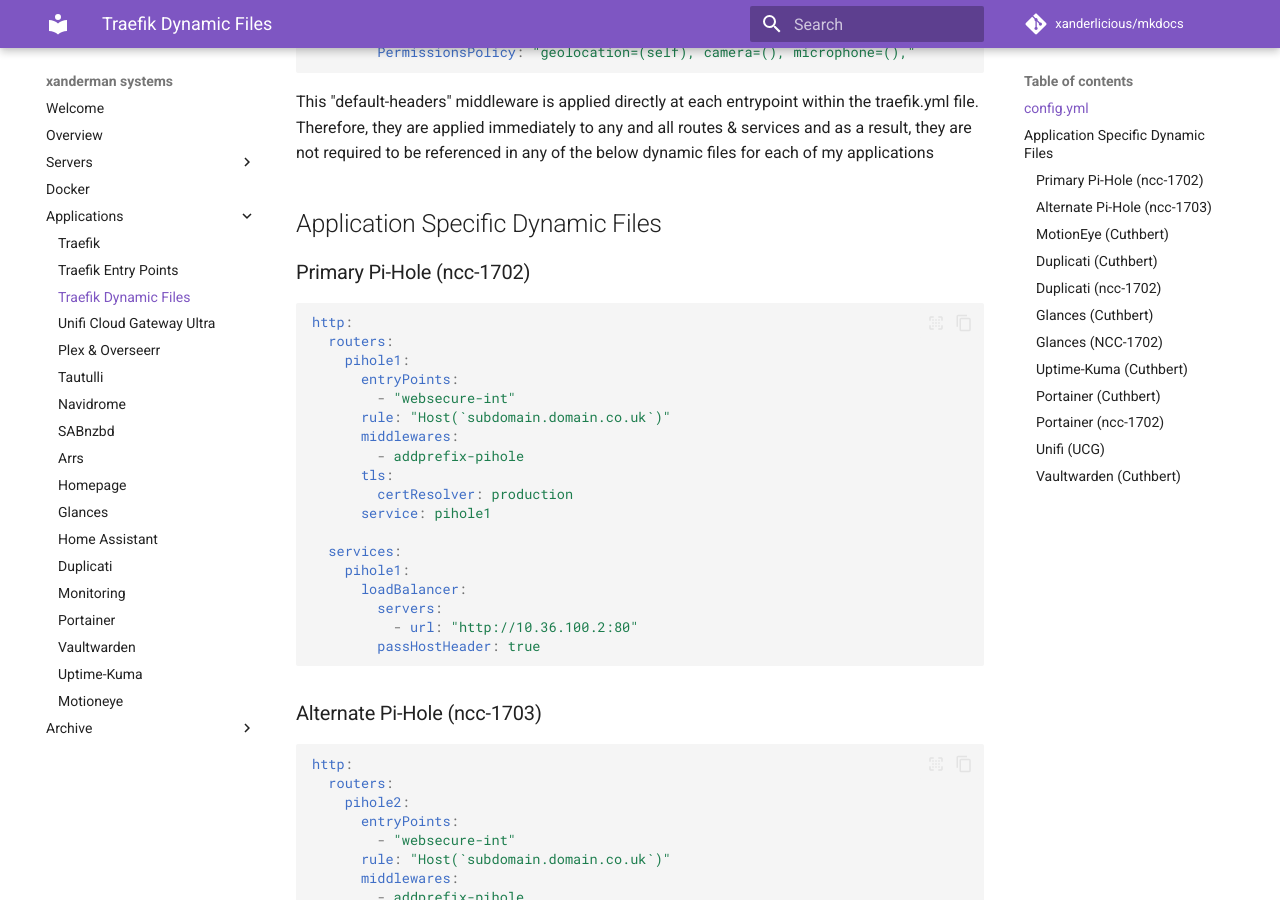
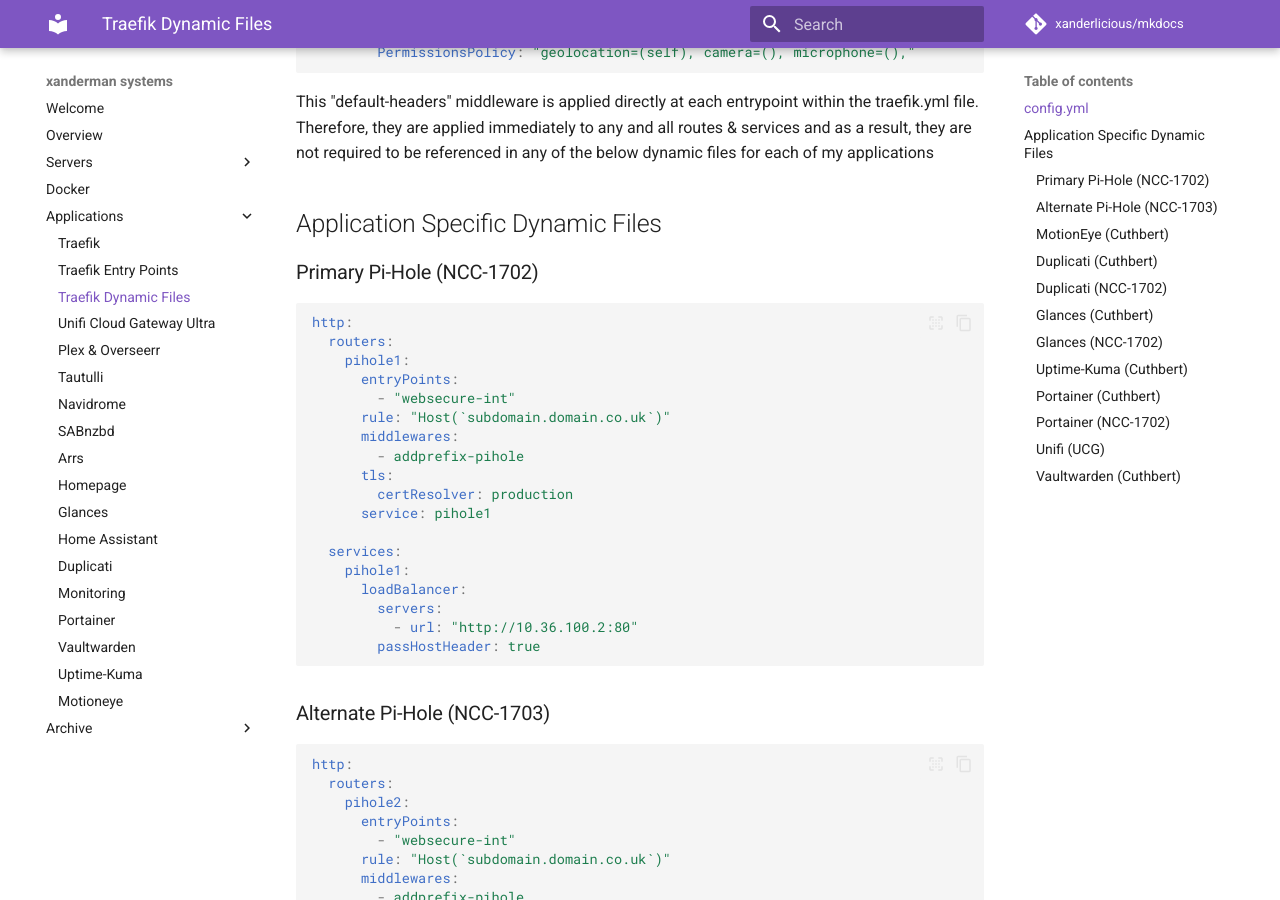
Before and after one commit to Xanderlicious/mkdocs, an MkDocs documentation site: the page built from docs/dynamic.md, in a window 1280 px wide and 900 px high, scrolled down 1452 px. Built offline with MkDocs 1.6.1 and Material for MkDocs 9.7.7, drawn with Linux system fonts in a browser that asks for light colours; comment, search, counter and statistics services are not loaded; some of the changed text lies outside the part shown.

Commit message:
capitalised any reference to ncc

````diff
--- a/docs/dynamic.md
+++ b/docs/dynamic.md
@@ -51,7 +51,7 @@
 
 ##Application Specific Dynamic Files
 
-###Primary Pi-Hole (ncc-1702)
+###Primary Pi-Hole (NCC-1702)
 
 ``` yaml
 http:
@@ -74,7 +74,7 @@
         passHostHeader: true
 ```
 
-###Alternate Pi-Hole (ncc-1703)
+###Alternate Pi-Hole (NCC-1703)
 
 ``` yaml
 http:
@@ -142,7 +142,7 @@
         passHostHeader: true
 ```
 
-###Duplicati (ncc-1702)
+###Duplicati (NCC-1702)
 
 ``` yaml
 http:
@@ -247,7 +247,7 @@
         passHostHeader: true
 ```
 
-###Portainer (ncc-1702)
+###Portainer (NCC-1702)
 
 ``` yaml
 http:
````
